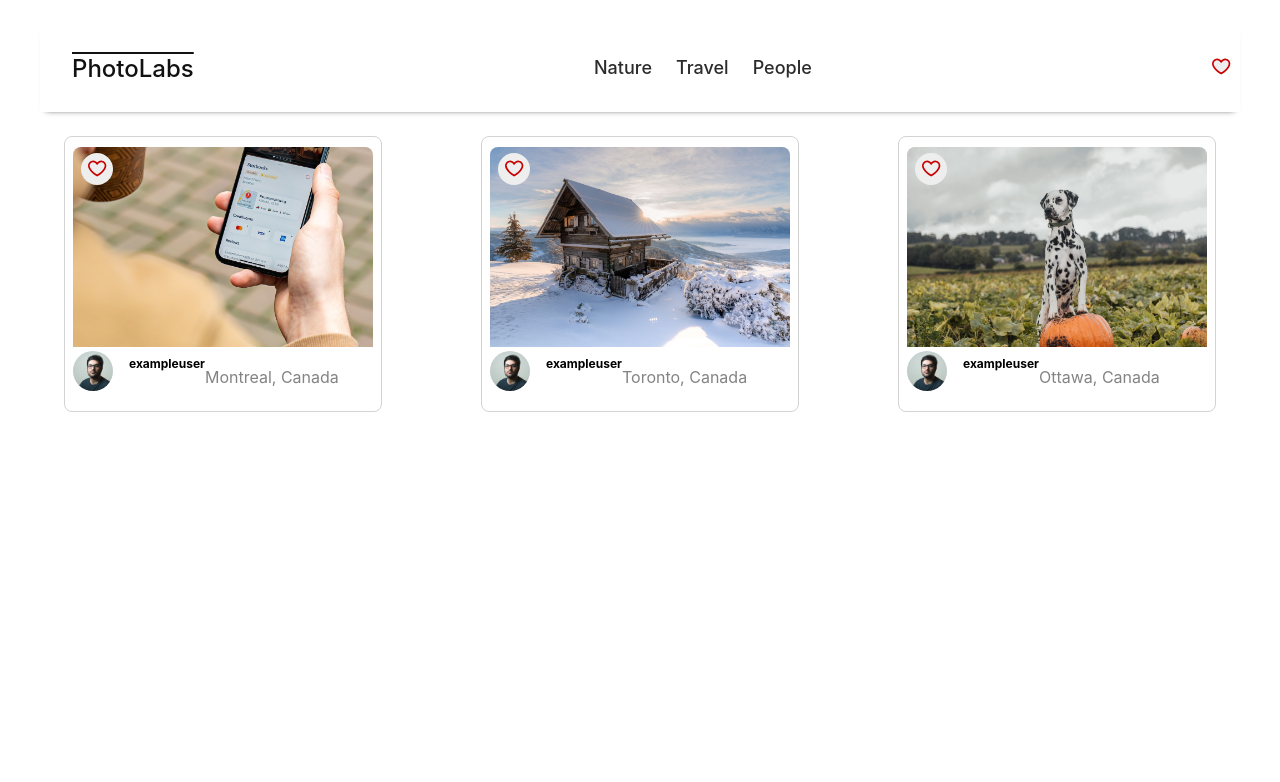
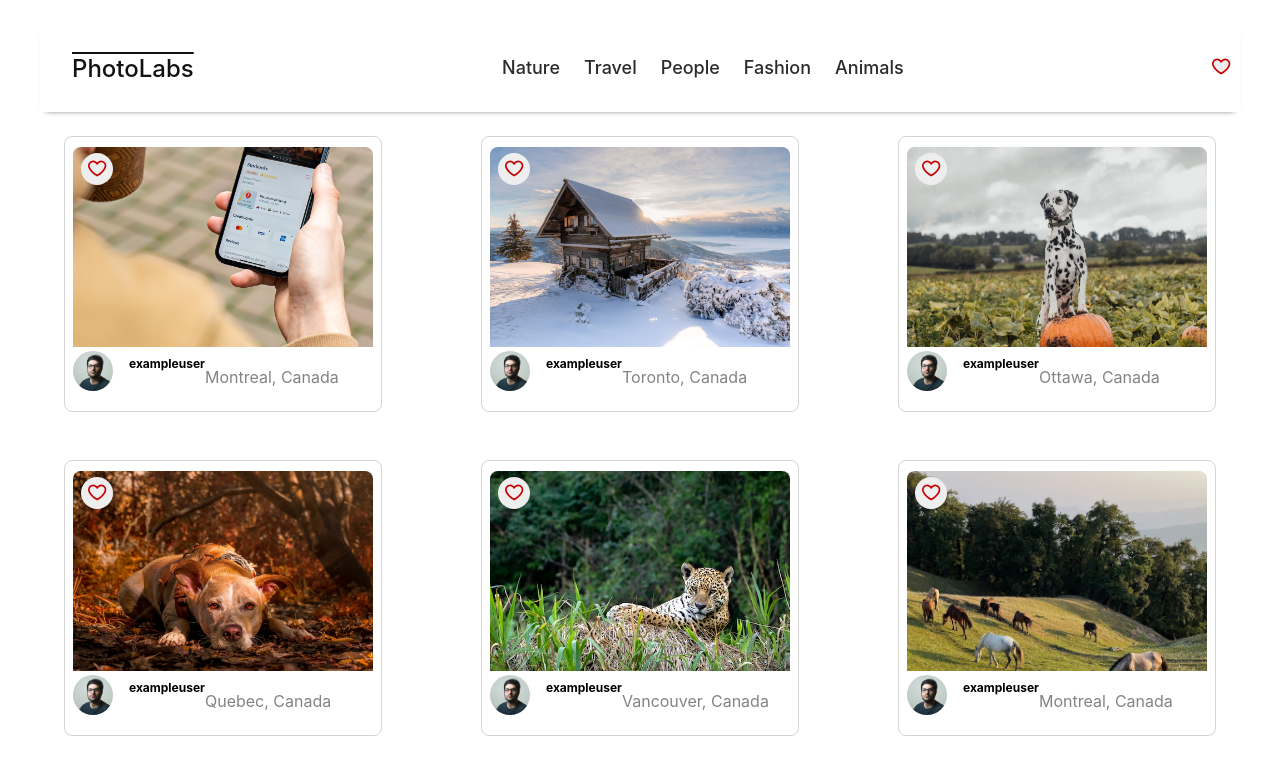
Before and after one commit to schang9m/photolabs, a React (Create React App) app in the folder frontend/: page / in a window 1280 px wide. Shown: the top 782 px of the page. Built offline with nearby package versions, Linux system fonts and the light colour scheme; the HTML template or start-up script is replaced by a standard one.

Commit message:
added the mock data for the photos and topic

```diff
--- a/frontend/src/components/PhotoList.jsx
+++ b/frontend/src/components/PhotoList.jsx
@@ -3,64 +3,12 @@ import React from "react";
 import "../styles/PhotoList.scss";
 import PhotoListItem from "./PhotoListItem";
 
-const sampleDataForPhotoList = [
-  {
-    id: "1",
-    location: {
-      city: "Montreal",
-      country: "Canada",
-    },
-    urls: {
-      full: `${process.env.PUBLIC_URL}/Image-1-Full.jpeg`,
-      regular: `${process.env.PUBLIC_URL}/Image-1-Regular.jpeg`,
-    },
-    user: {
-      id: "1",
-      username: "exampleuser",
-      name: "Joe Example",
-      profile: `${process.env.PUBLIC_URL}/profile-1.jpg`,
-    },
-  },
-  {
-    id: "2",
-    location: {
-      city: "Toronto",
-      country: "Canada",
-    },
-    urls: {
-      full: `${process.env.PUBLIC_URL}/Image-2-Full.jpeg`,
-      regular: `${process.env.PUBLIC_URL}/Image-2-Regular.jpeg`,
-    },
-    user: {
-      id: "2",
-      username: "exampleuser",
-      name: "Joe Example",
-      profile: `${process.env.PUBLIC_URL}/profile-1.jpg`,
-    },
-  },
-  {
-    id: "3",
-    location: {
-      city: "Ottawa",
-      country: "Canada",
-    },
-    urls: {
-      full: `${process.env.PUBLIC_URL}/Image-3-Full.jpeg`,
-      regular: `${process.env.PUBLIC_URL}/Image-3-Regular.jpeg`,
-    },
-    user: {
-      id: "3",
-      username: "exampleuser",
-      name: "Joe Example",
-      profile: `${process.env.PUBLIC_URL}/profile-1.jpg`,
-    },
-  },
-];
+import photos from "mocks/photos";
 
 const PhotoList = () => {
   return (
     <ul className="photo-list">
-      {sampleDataForPhotoList.map((photo) => (
+      {photos.map((photo) => (
         <li key={photo.id}>
           <PhotoListItem
             id={photo.id}
--- a/frontend/src/components/TopicList.jsx
+++ b/frontend/src/components/TopicList.jsx
@@ -3,30 +3,14 @@ import React from "react";
 import "../styles/TopicList.scss";
 import TopicListItem from "./TopicListItem";
 
-const sampleDataForTopicList = [
-  {
-    id: "1",
-    slug: "topic-1",
-    title: "Nature",
-  },
-  {
-    id: "2",
-    slug: "topic-2",
-    title: "Travel",
-  },
-  {
-    id: "3",
-    slug: "topic-3",
-    title: "People",
-  },
-];
+import topics from "mocks/topics";
 
 const TopicList = () => {
   return (
     <div className="top-nav-bar__topic-list">
       {/* Insert React */}
-        {sampleDataForTopicList.map((topics) => {
-          return <TopicListItem key={topics.id} title={topics.title}/>
+        {topics.map((topic) => {
+          return <TopicListItem key={topic.id} title={topic.title}/>
         }
         )}
     </div>
```
